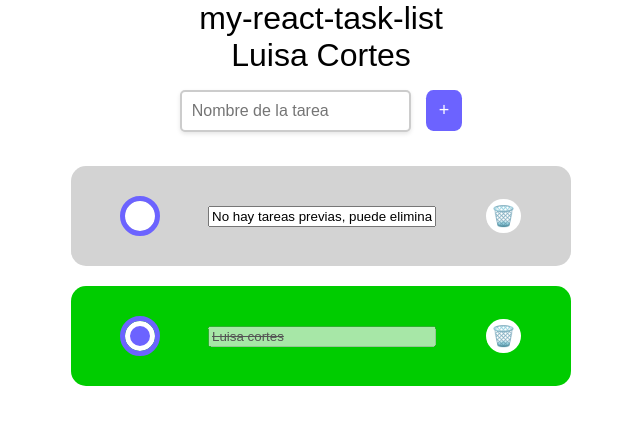
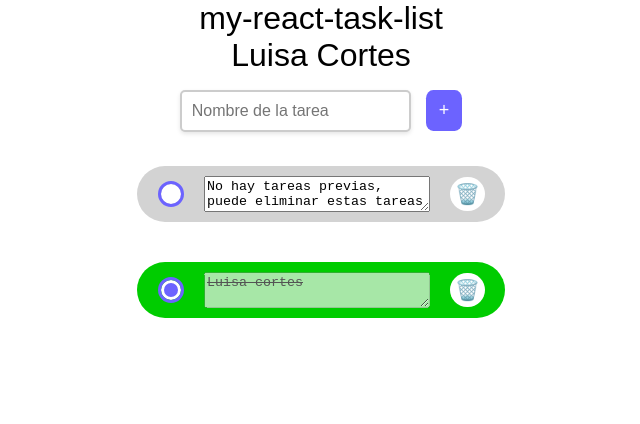
Before and after one commit to LuisaCort/my-react-task-list, a React (Vite) app: page / in a window 1280 px wide. Shown: the top 424 px of the page, without its empty margins (319-959 px from the left). Built offline with nearby package versions, Linux system fonts and the light colour scheme.

Commit message:
fixed some behaviors

```diff
--- a/src/components/Task/Task.css
+++ b/src/components/Task/Task.css
@@ -1,11 +1,11 @@
 #Task{
+  width: fit-content;
   display: flex;
-  justify-content: space-evenly;
   align-items: center;
-  min-height: 80px;
-  padding: 10px 0;
+  column-gap: 20px;
+  padding: 10px 20px;
   margin: 20px 0;
-  border-radius: 15px;
+  border-radius: 40px;
   background-color: lightgray;
   transition: all 0.3s;
 }
@@ -16,11 +16,11 @@
 }
 
 #Task>input[type="checkbox"]{
-  height: 30px;
+  height: 20px;
   aspect-ratio: 1/1;
   background-color: white;
-  border: 5px solid white;
-  outline: 5px solid #6c63ff;
+  border: 3px solid white;
+  outline: 3px solid #6c63ff;
   border-radius: 50%;
   vertical-align: middle;
   appearance: none;
@@ -31,7 +31,7 @@
   background-color: #6c63ff;
 }
 
-#Task>input[type="checkbox"]:checked+input[type="text"] {
+#Task>input[type="checkbox"]:checked+textarea {
   text-decoration: line-through;
 }
 
@@ -39,29 +39,20 @@
   background-color: #00cc00;
 }
 
-#Task:has(input[type="text"]:focus){
+#Task:has(textarea:focus){
   background-color: #f7ce5d;
   scale: 1.1;
   height: auto;
 }
 
-#Task>input[type="text"]{
+#Task>textarea{
   width: 220px;
-  max-height: 100px;
   overflow: hidden;
   transition: all 0.3s;
+  resize: vertical;
 }
 
-#Task:hover>input[type="text"]{
-  max-height: 1000px;
-}
-
-#ButtonsContainer{
-  display: flex;
-  column-gap: 10px;
-}
-
-#ButtonsContainer>button{
+#Task>button{
   background-color: white;
   border: none;
   font-size: 20px;
@@ -69,8 +60,9 @@
   border-radius: 30px;
   aspect-ratio: 1/1;
   transition: all 0.3s;
+  cursor: pointer;
 }
 
-#ButtonsContainer>button:hover{
+#Task>button:hover{
   transform: scale(1.2);
 }
--- a/src/components/Task/Task.jsx
+++ b/src/components/Task/Task.jsx
@@ -5,18 +5,26 @@ const Task = (props) => {
   const {id, onDelete, onEdit} = props
   const [input, setInput] = useState(props.desc)
   const [state, setState] = useState(props.state)
+  const [height, setHeight] = useState("30px")
   const handleInput = item => setInput(item.target.value)
   const handleState = item => setState(item.target.checked)
   const handleDelete = () => onDelete(id)
   // eslint-disable-next-line react-hooks/exhaustive-deps
   useEffect(() => onEdit(id, input, state), [input, state])
+  const handleFullSize = event => setHeight(event.currentTarget.scrollHeight+"px")
+  const handleSmallSize = () => setHeight("30px")
   return(
     <div id="Task">
       <input type="checkbox" checked={state} onChange={handleState}/>
-      <input type="text" value={input} onChange={handleInput} disabled={state}/>
-      <div id="ButtonsContainer">
-        <button onClick={handleDelete}>🗑️</button>
-      </div>
+      <textarea
+        value={input}
+        onChange={handleInput}
+        disabled={state}
+        style={{height:height}}
+        onFocus={handleFullSize}
+        onBlur={handleSmallSize}
+      />
+      <button onClick={handleDelete}>🗑️</button>
     </div>
   )
 }
--- a/src/components/TaskList/TaskList.css
+++ b/src/components/TaskList/TaskList.css
@@ -46,6 +46,9 @@
 }
 
 #TaskContainer {
+  display: flex;
+  flex-direction: column;
+  align-items: center;
   box-sizing: border-box;
   padding: 0 100px;
   width: 700px;
```
